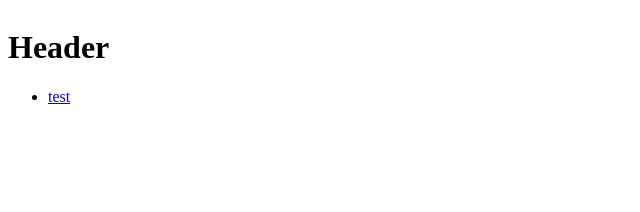
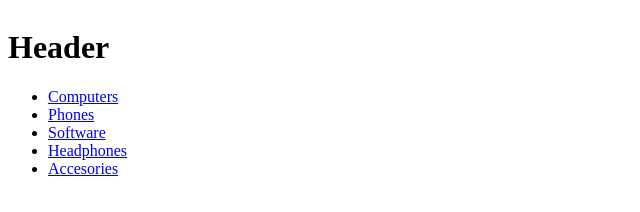
Before and after one commit to AlgoreP/store, a plain HTML site: page index.html in a window 1280 px wide. Shown: the whole page, without its empty margins (0-640 px from the left). Drawn offline with Linux system fonts and the light colour scheme.

Commit message:
Update index.html

```diff
--- a/index.html
+++ b/index.html
@@ -8,8 +8,15 @@
     </div>
     <div class='leftnav'>
       <ul>
-        <li><a href='#'>test</a></li>
+        <li><a href='#'>Computers</a></li>
+        <li><a href='#'>Phones</a></li>
+        <li><a href='#'>Software</a></li>
+        <li><a href='#'>Headphones</a></li>
+        <li><a href='#'>Accesories</a>
       </ul>
+    </div>
+    <div class='mainstore'>
+
     </div>
   </body>
 </html>
```
